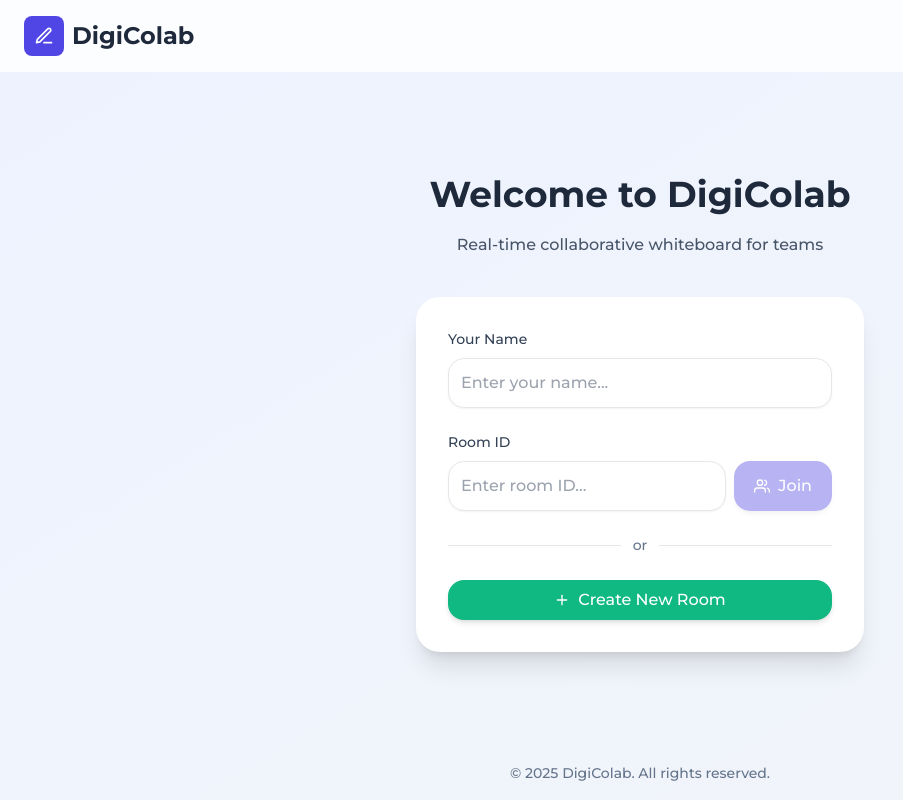
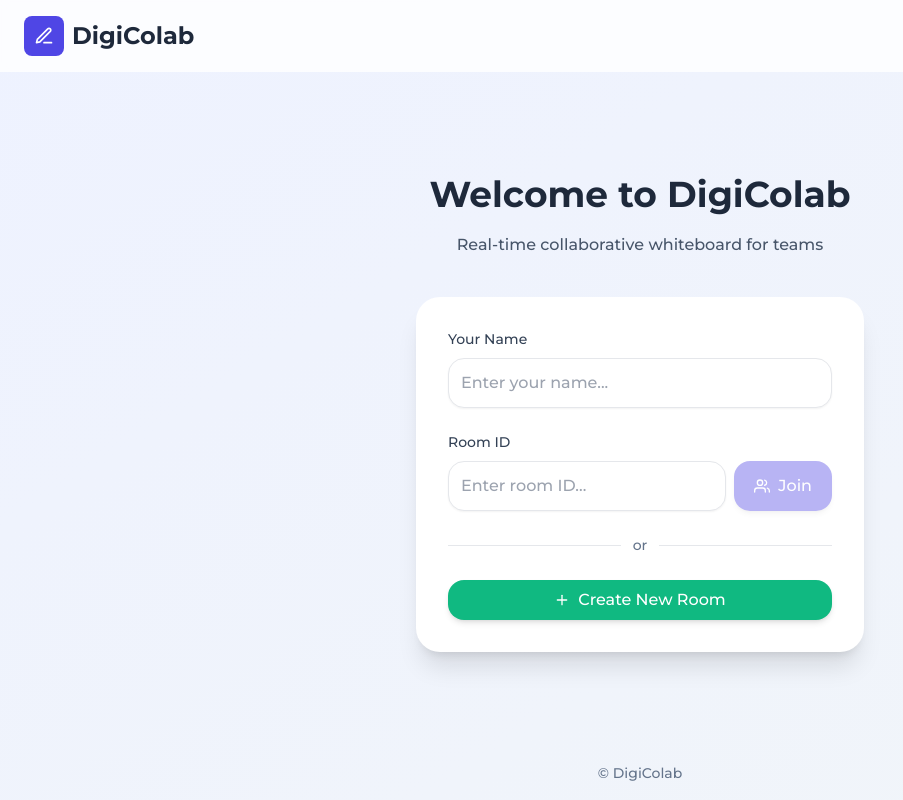
Before and after one commit to adarshukla3005/DigiColab-Whiteboard, a Next.js app: page / in a window 1280 px wide. Shown: the whole page, without its empty margins (0-903 px from the left). Built offline with nearby package versions, Linux system fonts and the light colour scheme; no server answers.

Commit message:
Update .gitignore and make minor changes to Home component

```diff
--- a/modules/home/components/Home.tsx
+++ b/modules/home/components/Home.tsx
@@ -176,7 +176,7 @@ const Home = () => {
       </main>
 
       <footer className="py-4 text-center text-sm text-secondary-500">
-        © {new Date().getFullYear()} DigiColab. All rights reserved.
+        © DigiColab
       </footer>
     </div>
   );
```
Also changed, not shown: 1 other file (tests, documents, lock files or other folders).
